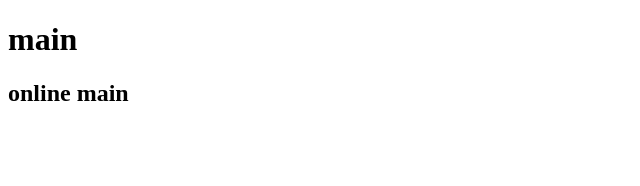
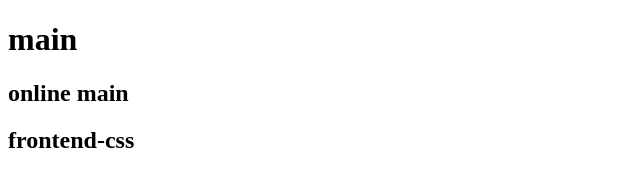
Before and after one commit to sanjeevan001/2026testing, a plain HTML site: page index.html in a window 1280 px wide. Shown: the whole page, without its empty margins (0-640 px from the left). Drawn offline with Linux system fonts and the light colour scheme.

Commit message:
frontend code

```diff
--- a/index.html
+++ b/index.html
@@ -8,5 +8,6 @@
 <body>
     <h1>main</h1>
     <h2>online main</h2>
+    <h2>frontend-css</h2>
 </body>
 </html>
```
